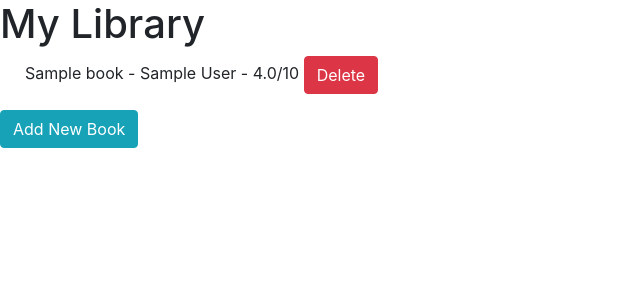
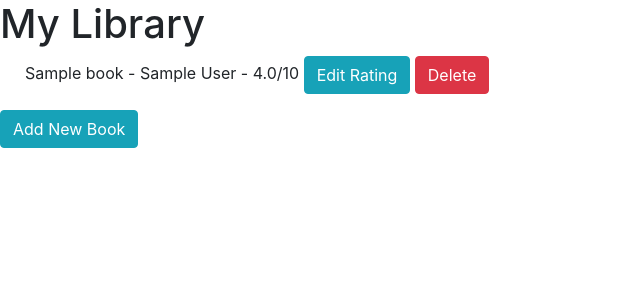
Before and after one commit to skdat6/flask-db-list, a Flask app: page / in a window 1280 px wide. Shown: the top 300 px of the page, without its empty margins (0-640 px from the left). Run offline with Flask 2, Linux system fonts and the light colour scheme; tables that the repository leaves empty hold one stand-in row (values such as "Sample post").

Commit message:
added edit entry button and implemented functionality close #2

```diff
--- a/main.py
+++ b/main.py
@@ -44,6 +44,19 @@ def add():
     return render_template("add.html")
 
 
+@app.route("/edit", methods=["GET", "POST"])
+def edit():
+    if request.method == "POST":
+
+        book_id = request.form["id"]
+        book_to_update = Book.query.get(book_id)
+        book_to_update.rating = request.form["rating"]
+        db.session.commit()
+        return redirect(url_for('home'))
+    book_id = request.args.get('id')
+    book_selected = Book.query.get(book_id)
+    return render_template("edit_rating.html", book=book_selected)
+
 
 
 @app.route("/delete")
--- a/templates/index.html
+++ b/templates/index.html
@@ -25,7 +25,7 @@
 
             {{book.title}} - {{book.author}} - {{book.rating}}/10
 
-
+            <a class="btn btn-info" href="{{ url_for('edit', id=book.id) }}">Edit Rating</a>
             <a class="btn btn-danger" href="{{ url_for('delete', id=book.id) }}">Delete</a>
         </li>
         {% endfor %}
```
Also changed, not shown: templates/edit_rating.html (added, +16 -0 lines).
